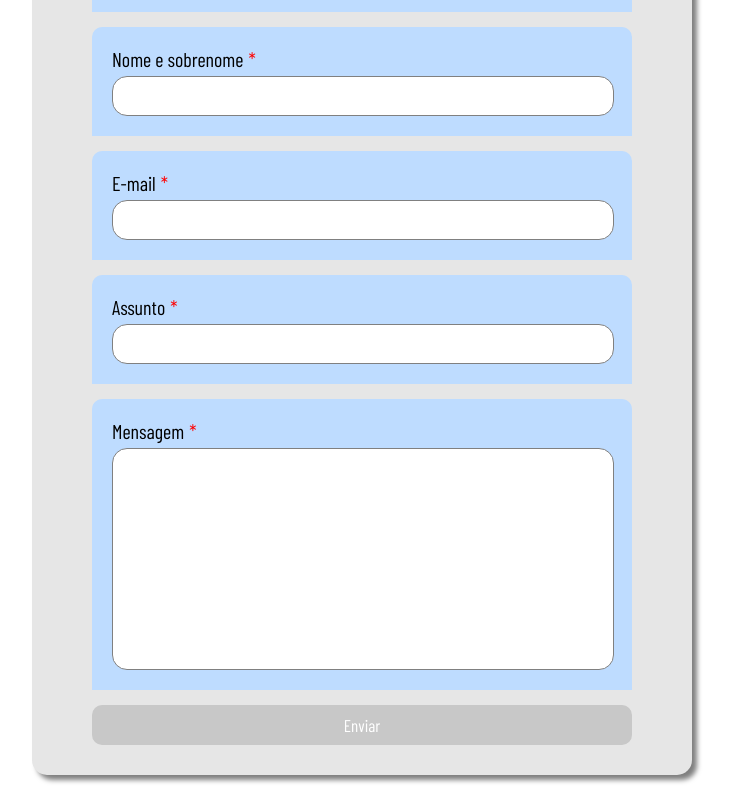
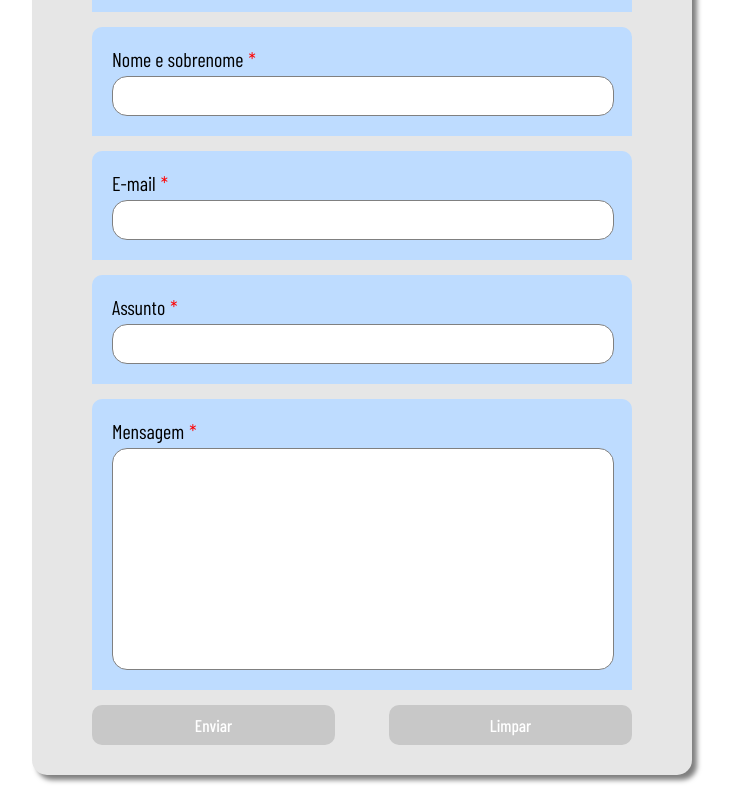
Before and after one commit to rena02to/portfolio, a Next.js app: page / in a window 1280 px wide. Shown: the part 3152-3952 px from the top of the page, without its empty margins (313-1044 px from the left). Built offline with nearby package versions, Linux system fonts and the light colour scheme; a web font is replaced by a local one.

Commit message:
adicionando o botão de reset

```diff
--- a/src/components/contact.tsx
+++ b/src/components/contact.tsx
@@ -5,6 +5,7 @@ import { useState } from 'react';
 export default function Contact(){
     const initialValues = {};
     const [ isSubmitting, setIsSubmitting ] = useState(false);
+    const [ isClearing, setIsClearing ] = useState(false);
 
     const handleSubmit = () => {}
 
@@ -43,7 +44,10 @@ export default function Contact(){
                             <ErrorMessage name='message'/>
                         </div>
 
-                        <button type="submit" disabled={!isSubmitting}>Enviar</button>
+                        <div className={style.buttons}>
+                            <button type="submit" className={style.submit} disabled={!isSubmitting}>Enviar</button>
+                            <button type="reset" className={style.reset} disabled={!isClearing}>Limpar</button>
+                        </div>
                     </Form>
                 )}
             </Formik>
--- a/src/styles/contact.module.scss
+++ b/src/styles/contact.module.scss
@@ -76,17 +76,28 @@
             }
             input{}
         }
+        .buttons{
+            @include align-flex(row);
+            width: 90%;
+            justify-content: space-between;
             button{
                 padding: 10px 20px;
                 font-family: $main-font;
                 font-size: 17px;
                 border-radius: 10px;
-            background-color: $blue-color;
                 color: white;
-            width: 90%;
+                width: 45%;
+                font-weight: 500;
                 &:disabled{
                     background-color: rgb(200, 200, 200);
                 }
             }
+            .submit{
+                background-color: $blue-color;
+            }
+            .reset{
+                background-color: rgb(255, 50, 50);
             }
         }
+    }
+}
```
Lines whose indentation alone changed are shown as unchanged.
